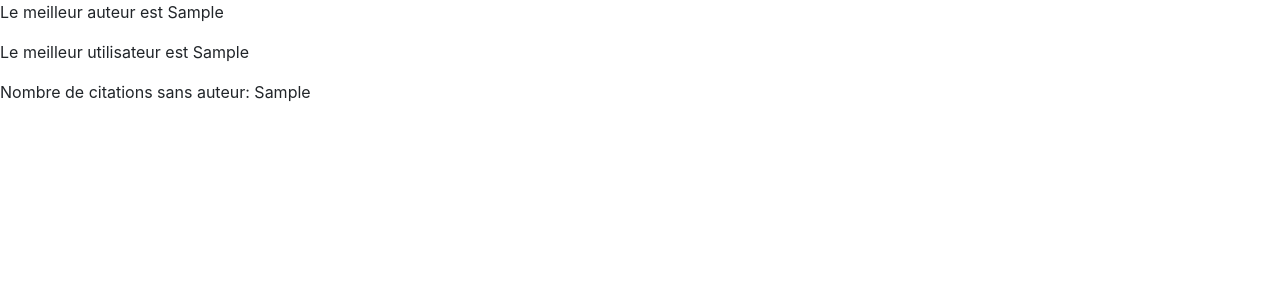
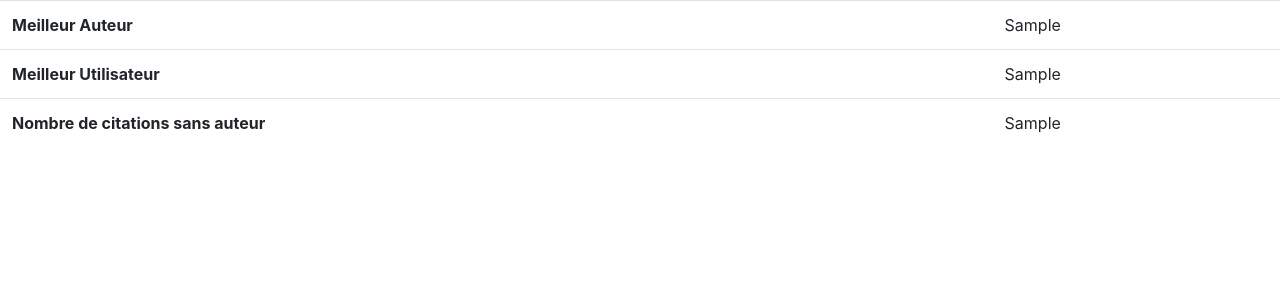
Before and after one commit to Fuzhyon/nosql_citations_python, a Flask app: template templates/stats.html in a window 1280 px wide. Shown: the top 300 px of the page. Run offline with Flask 2, Linux system fonts and the light colour scheme; the template is opened without the code that fills it: most values are stand-ins (such as "Sample title", 1, 10 or a date in 2020); some libraries are stand-ins or nearby versions.

Commit message:
ajout d'un tableau pour les stats

```diff
--- a/templates/stats.html
+++ b/templates/stats.html
@@ -1,6 +1,19 @@
 {% extends "base.html" %}
 {% block content %}
-<p>Le meilleur auteur est {{ meilleur_auteur }}</p>
-<p>Le meilleur utilisateur est {{ meilleur_user }}</p>
-<p>Nombre de citations sans auteur: {{ citation_sans_auteur }}</p>
+<table class="table">
+   <tr>
+      <th colspan="2">Meilleur Auteur</th>
+      <td colspan="2">{{ meilleur_auteur }}</td>
+   </tr>
+   <tr>
+      <th colspan="2">Meilleur Utilisateur</th>
+      <td colspan="2">{{ meilleur_user }}</td>
+   </tr>
+   <tr>
+      <th colspan="2">Nombre de citations sans auteur</th>
+      <td colspan="2">{{ citation_sans_auteur }}</td>
+   </tr>
+</table>
+
+
 {% endblock %}
```
